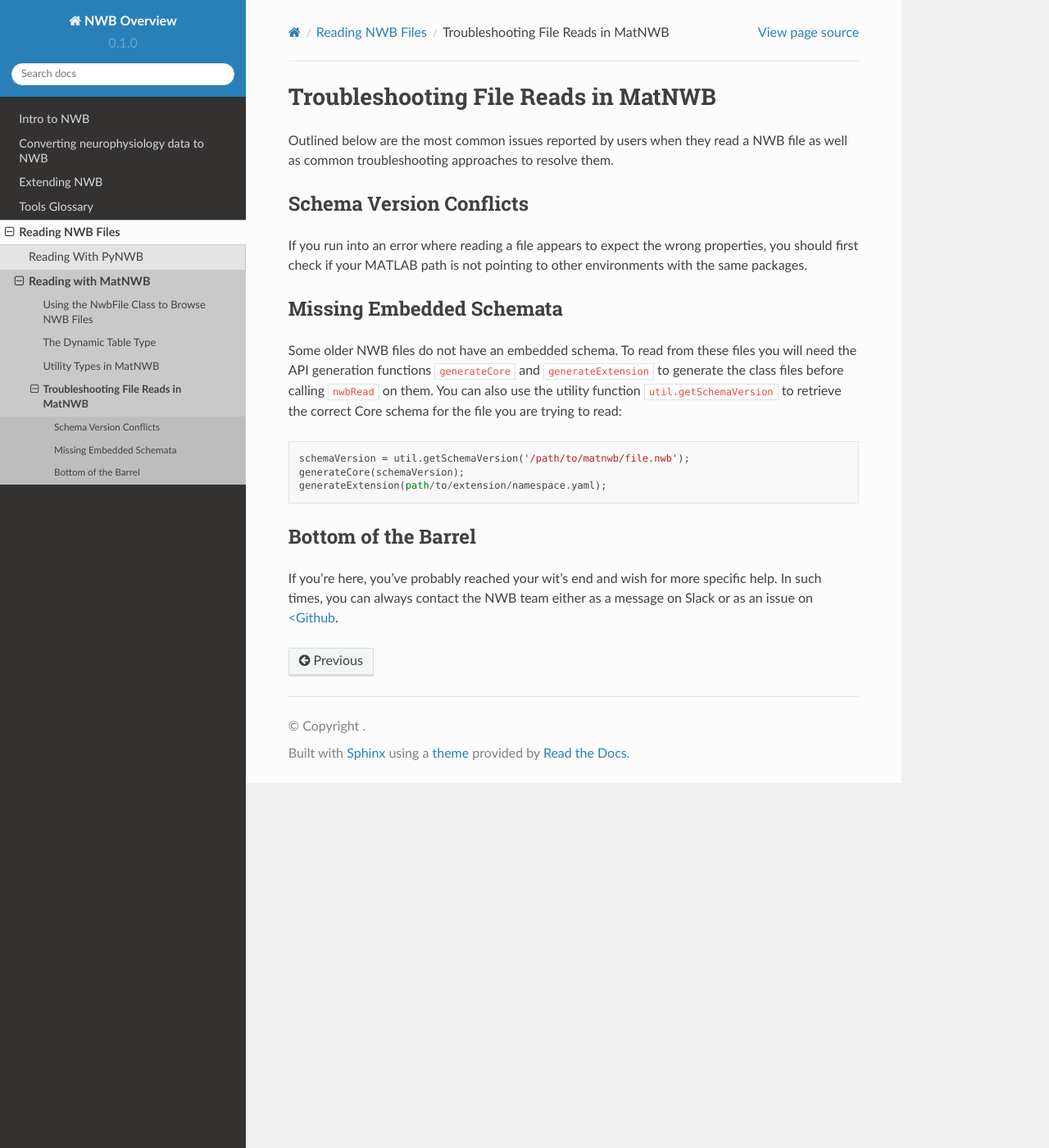
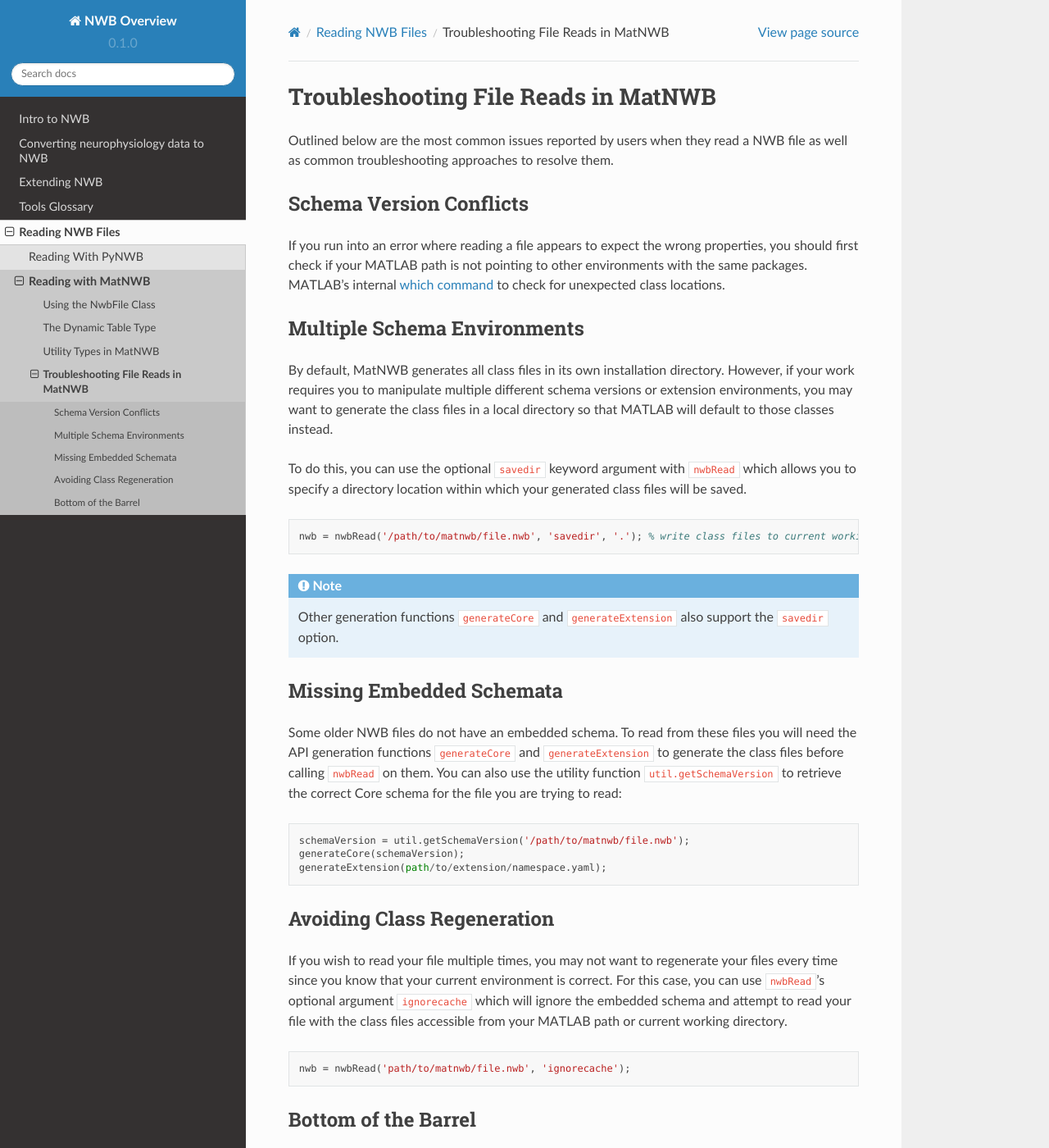
Before and after one commit to NeurodataWithoutBorders/nwb-overview, a Sphinx documentation site: the page built from docs/source/file_read/matnwb/troubleshooting.rst, in a window 1280 px wide and 1400 px high. Shown: the whole window at 82% size. Built offline with Sphinx 7.4.7 and the Read the Docs theme 2.0.0, drawn with Linux system fonts in a browser that asks for light colours; some of the changed text lies outside the part shown.

```diff
--- a/docs/source/file_read/matnwb/nwbfile.rst
+++ b/docs/source/file_read/matnwb/nwbfile.rst
@@ -1,7 +1,7 @@
 .. _nwbfile_info:
 
-Using the NwbFile Class to Browse NWB Files
-===========================================
+Using the NwbFile Class
+=======================
 
 The NwbFile class represents the root object for the NWB file and consists of properties and values which map indirectly to the internal HDF5 dataset.
 
@@ -14,7 +14,7 @@ Aside from the generated Core and Extension types, there are "Untyped" utility T
 Searching by Type
 ~~~~~~~~~~~~~~~~~
 
-NwbFile also allows for searching the entire NWB file by type using its ``searchFor`` method.
+The NwbFile also allows for searching the entire NWB file by type using its ``searchFor`` method.
 
 You can search for only the class name:
 
--- a/docs/source/file_read/matnwb/troubleshooting.rst
+++ b/docs/source/file_read/matnwb/troubleshooting.rst
@@ -6,7 +6,22 @@ Outlined below are the most common issues reported by users when they read a NWB
 Schema Version Conflicts
 ~~~~~~~~~~~~~~~~~~~~~~~~
 
-If you run into an error where reading a file appears to expect the wrong properties, you should first check if your MATLAB path is not pointing to other environments with the same packages.
+If you run into an error where reading a file appears to expect the wrong properties, you should first check if your MATLAB path is not pointing to other environments with the same packages. MATLAB's internal `which command <https://www.mathworks.com/help/matlab/ref/which.html>`_ to check for unexpected class locations.
+
+Multiple Schema Environments
+~~~~~~~~~~~~~~~~~~~~~~~~~~~~
+
+By default, MatNWB generates all class files in its own installation directory. However, if your work requires you to manipulate multiple different schema versions or extension environments, you may want to generate the class files in a local directory so that MATLAB will default to those classes instead.
+
+To do this, you can use the optional ``savedir`` keyword argument with ``nwbRead`` which allows you to specify a directory location within which your generated class files will be saved.
+
+.. code-block:: MATLAB
+
+    nwb = nwbRead('/path/to/matnwb/file.nwb', 'savedir', '.'); % write class files to current working directory.
+
+.. note::
+
+    Other generation functions ``generateCore`` and ``generateExtension`` also support the ``savedir`` option.
 
 Missing Embedded Schemata
 ~~~~~~~~~~~~~~~~~~~~~~~~~
@@ -19,7 +34,16 @@ Some older NWB files do not have an embedded schema. To read from these files yo
     generateCore(schemaVersion);
     generateExtension(path/to/extension/namespace.yaml);
 
+Avoiding Class Regeneration
+~~~~~~~~~~~~~~~~~~~~~~~~~~~
+
+If you wish to read your file multiple times, you may not want to regenerate your files every time since you know that your current environment is correct. For this case, you can use ``nwbRead``'s optional argument ``ignorecache`` which will ignore the embedded schema and attempt to read your file with the class files accessible from your MATLAB path or current working directory.
+
+.. code-block:: MATLAB
+
+    nwb = nwbRead('path/to/matnwb/file.nwb', 'ignorecache');
+
 Bottom of the Barrel
 ~~~~~~~~~~~~~~~~~~~~
 
-If you're here, you've probably reached your wit's end and wish for more specific help. In such times, you can always contact the NWB team either as a message on Slack or as an issue on `<Github <https://github.com/NeurodataWithoutBorders/matnwb>`_.
+If you're here, you've probably reached your wit's end and wish for more specific help. In such times, you can always contact the NWB team either as a message on our `Slack Workspace <https://join.slack.com/t/nwb-users/shared_invite/enQtNzMwOTcwNzQ2MDM5LWMyZDUwODJjYjM3MzMzYzZiNDk4ZTU3ZjQ3MmMxMmY5MDUyNzc0ZDI5ZjViYmJjYTQ5NjljOGFjZmMwOGIwZmQ>`_ or as an issue on `Github <https://github.com/NeurodataWithoutBorders/matnwb>`_.
```
Also changed, not shown: docs/source/file_read/matnwb/untyped.rst (+9 -5 lines).
